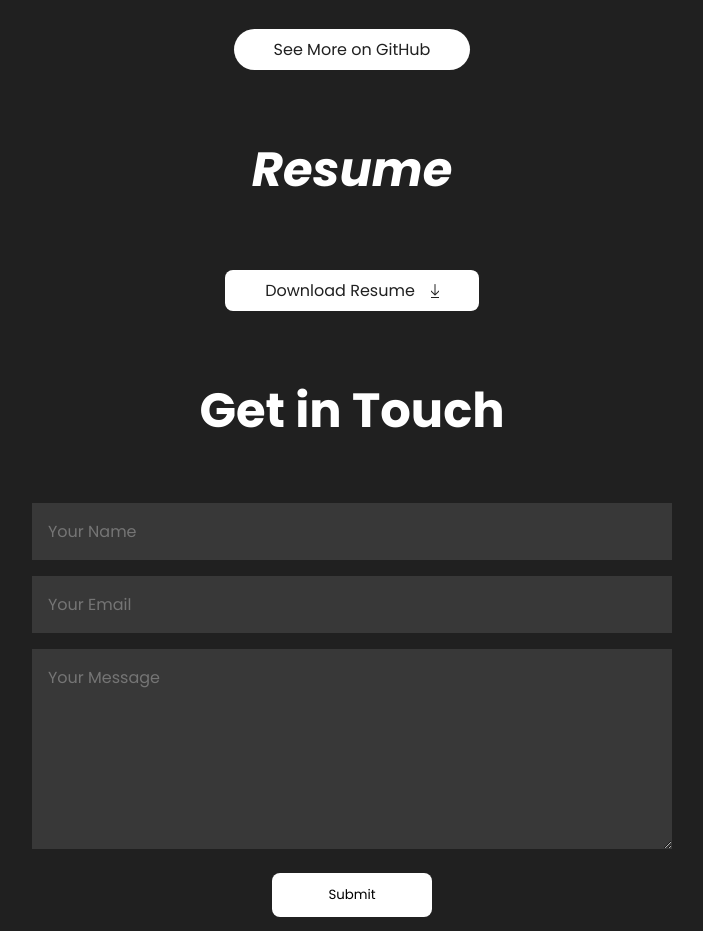
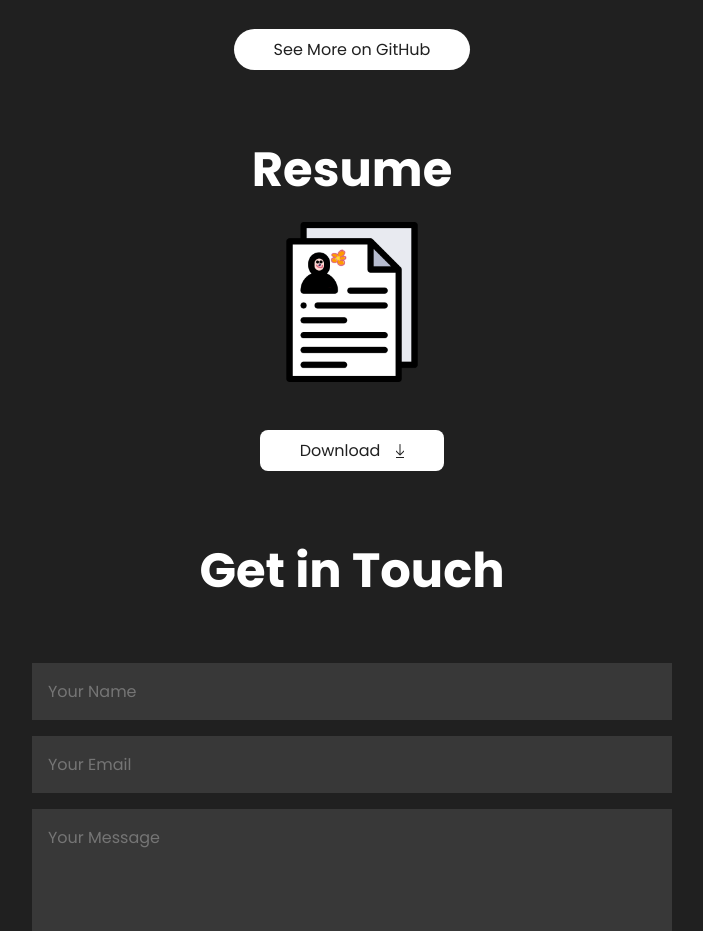
Before and after one commit to tmitchellisaac/isaacs_portfolio, a React (Create React App) app: page / in a window 1280 px wide. Shown: the part 2280-3211 px from the top of the page, without its empty margins (288-991 px from the left). Built offline with nearby package versions, Linux system fonts and the light colour scheme.

Commit message:
Add resume graphic

```diff
--- a/src/components/contact/contact.css
+++ b/src/components/contact/contact.css
@@ -5,6 +5,15 @@
   align-items: center;
   text-align: center;
   margin:0;
+}
+
+.resume-img{
+  width:10rem;
+  transition: transform 0.3s ease;
+}
+.resume-img:hover{
+  object-fit: cover;
+  transform: scale(1.1);
 }
 
 .resume-download-btn {
@@ -16,9 +25,9 @@
   font-size: 1rem;
   display: flex;
   align-items: center;
-  justify-content: center; /* Centers content horizontally */
-  gap: 0.5rem; /* Adds spacing between elements */
-  border: none; /* Optional: remove border */
+  justify-content: center;
+  gap: 0.5rem;
+  border: none;
   gap: 1rem;
 }
 
@@ -27,7 +36,7 @@
 }
 
 .resume-download-btn > p {
-  margin: 0; /* Remove default margin */
+  margin: 0;
 }
 
 /*Contact*/
@@ -42,7 +51,6 @@
 .contact-page-title{
   margin: 1rem 0;
   font-size: 3rem;
-  font-style: italic;
 }
 .contact-heading{
   margin: 1rem 0;
@@ -85,6 +93,9 @@
   border-radius: 0.5rem;
   margin: 1rem;
 }
+.submit-btn:hover{
+  background-color: var(--highlight);
+}
 
 .download-img {
   height: 1rem;
--- a/src/components/contact/contact.js
+++ b/src/components/contact/contact.js
@@ -1,12 +1,11 @@
 import React, { useRef } from 'react';
 import './contact.css';
 import download from '../../assets/download.png'
-// import guitarIcon from '../../assets/guitar.png'
 import liIcon from '../../assets/linkedin-icon.png'
 import ghIcon from '../../assets/github-icon.png'
 import emailjs from '@emailjs/browser';
 import Swal from 'sweetalert2';
-import resume from '../../assets/resume.docx.pdf'
+import resume from '../../assets/resume-icon.png'
 
 const Contact = () => {
   const form = useRef();
@@ -43,21 +42,13 @@ const Contact = () => {
       <div className="resume">
         <h2 className="contact-page-title">Resume</h2>
         <p className="resume-text"></p>
-
+        <img src={resume} alt="resume-icon" className="resume-img"></img>
         <a href={resume} download="resume.docx.pdf" class="resume-download-btn">
-          <p>Download Resume</p>
+          <p>Download</p>
           <img src={download} alt="download" className="download-img"/>
         </a>
+      </div>
 
-{/*
-        <button className="resume-download-btn">
-          <p>Download Resume</p>
-          <img src={download} alt="download" className="download-img"/>
-        </button> */}
-
-
-
-      </div>
       <div id="contact">
         <h2 className="contact-heading">Get in Touch</h2>
         <span className="contact-descr"></span>
```
